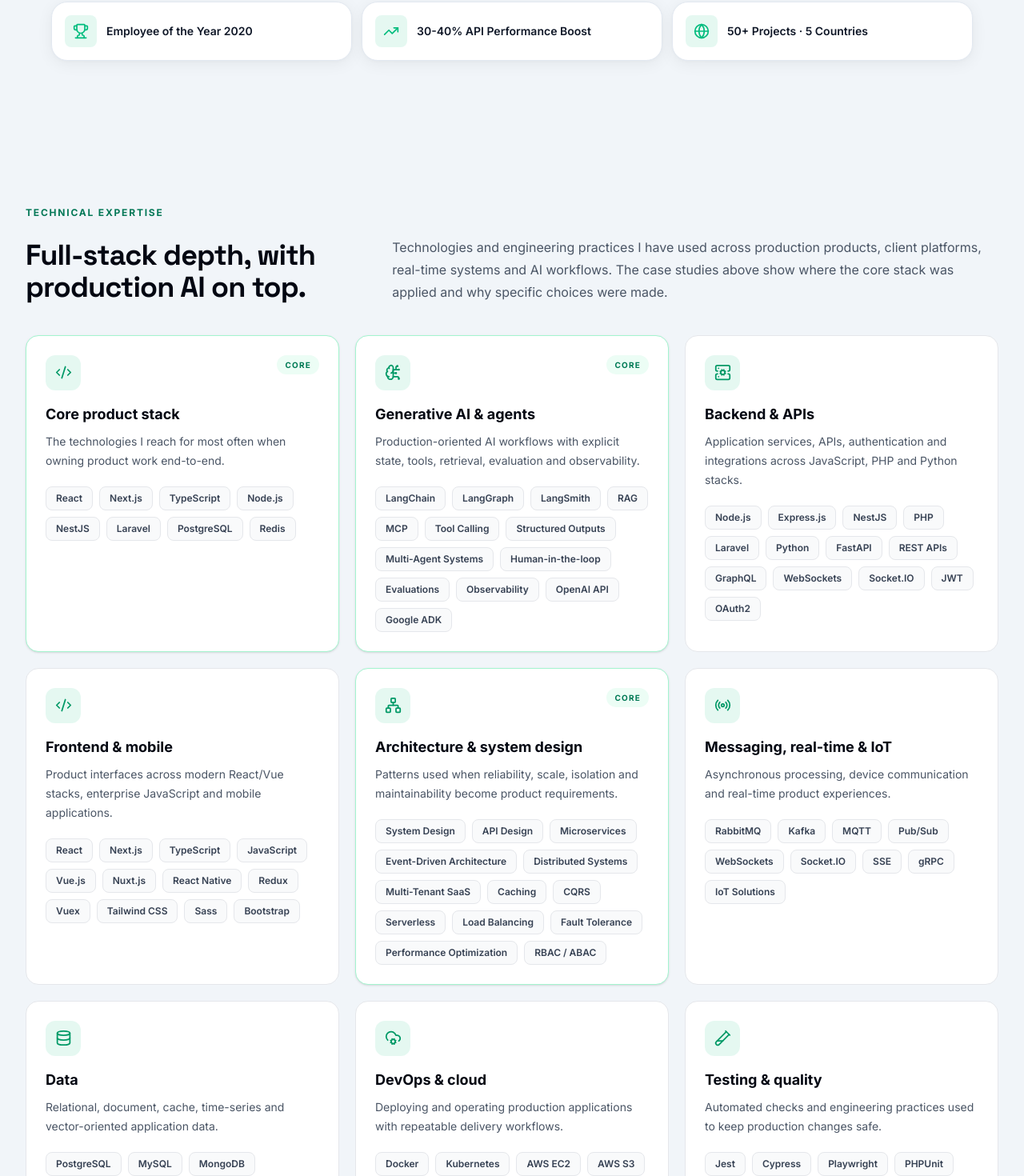
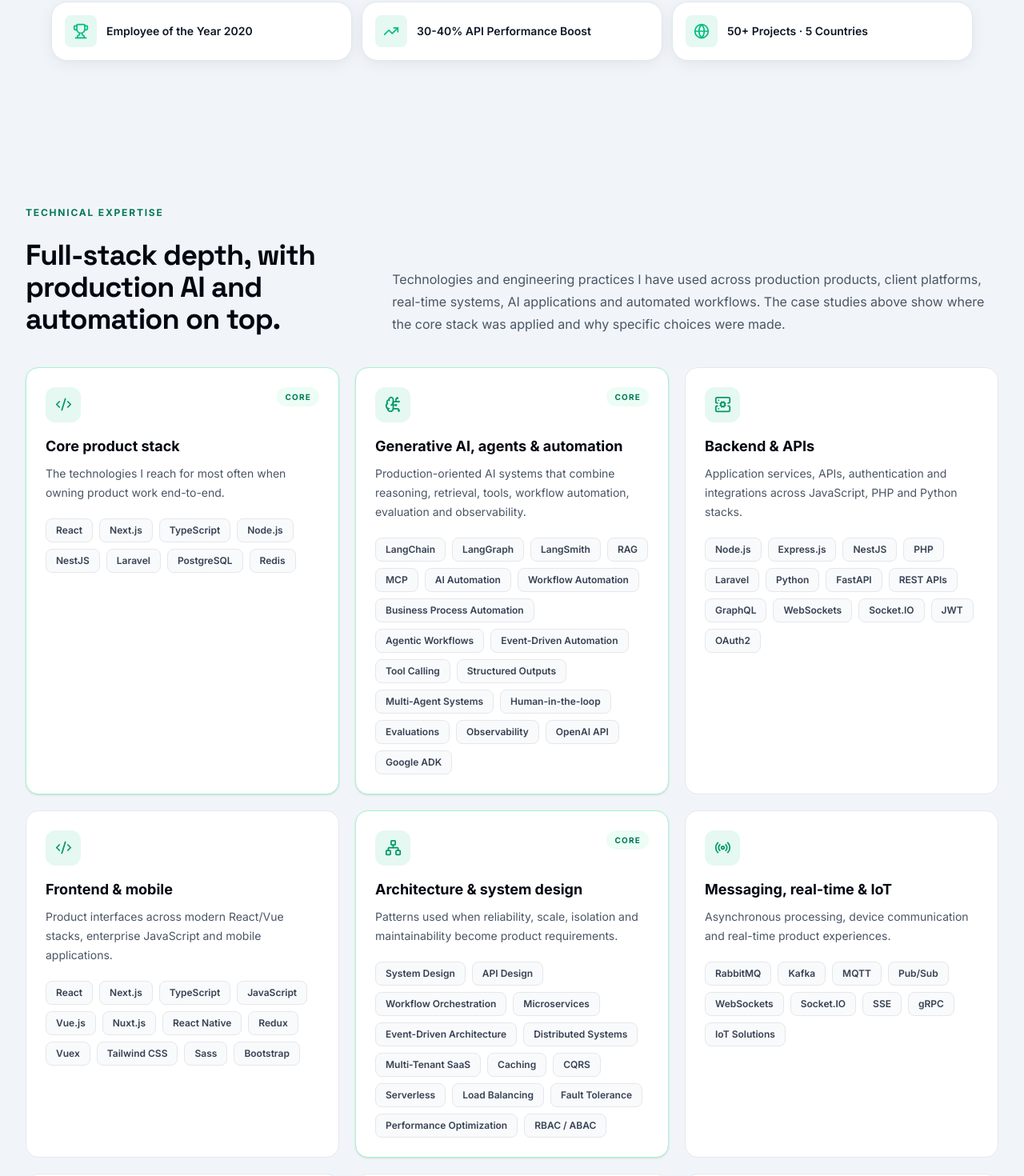
Before and after one commit to salman0butt/portfolio, a Next.js app: page / in a window 1280 px wide. Shown: the part 7668-9138 px from the top of the page at 80% size. Built offline with nearby package versions, Linux system fonts and the light colour scheme; no server answers; the database is empty.

Commit message:
feat: add AI automation skills

```diff
--- a/components/Skills.tsx
+++ b/components/Skills.tsx
@@ -29,11 +29,11 @@ const groups: SkillGroup[] = [
     skills: ['React', 'Next.js', 'TypeScript', 'Node.js', 'NestJS', 'Laravel', 'PostgreSQL', 'Redis'],
   },
   {
-    label: 'Generative AI & agents',
-    description: 'Production-oriented AI workflows with explicit state, tools, retrieval, evaluation and observability.',
+    label: 'Generative AI, agents & automation',
+    description: 'Production-oriented AI systems that combine reasoning, retrieval, tools, workflow automation, evaluation and observability.',
     icon: BrainCircuit,
     featured: true,
-    skills: ['LangChain', 'LangGraph', 'LangSmith', 'RAG', 'MCP', 'Tool Calling', 'Structured Outputs', 'Multi-Agent Systems', 'Human-in-the-loop', 'Evaluations', 'Observability', 'OpenAI API', 'Google ADK'],
+    skills: ['LangChain', 'LangGraph', 'LangSmith', 'RAG', 'MCP', 'AI Automation', 'Workflow Automation', 'Business Process Automation', 'Agentic Workflows', 'Event-Driven Automation', 'Tool Calling', 'Structured Outputs', 'Multi-Agent Systems', 'Human-in-the-loop', 'Evaluations', 'Observability', 'OpenAI API', 'Google ADK'],
   },
   {
     label: 'Backend & APIs',
@@ -52,7 +52,7 @@ const groups: SkillGroup[] = [
     description: 'Patterns used when reliability, scale, isolation and maintainability become product requirements.',
     icon: Network,
     featured: true,
-    skills: ['System Design', 'API Design', 'Microservices', 'Event-Driven Architecture', 'Distributed Systems', 'Multi-Tenant SaaS', 'Caching', 'CQRS', 'Serverless', 'Load Balancing', 'Fault Tolerance', 'Performance Optimization', 'RBAC / ABAC'],
+    skills: ['System Design', 'API Design', 'Workflow Orchestration', 'Microservices', 'Event-Driven Architecture', 'Distributed Systems', 'Multi-Tenant SaaS', 'Caching', 'CQRS', 'Serverless', 'Load Balancing', 'Fault Tolerance', 'Performance Optimization', 'RBAC / ABAC'],
   },
   {
     label: 'Messaging, real-time & IoT',
@@ -100,11 +100,11 @@ export default function Skills() {
           <div>
             <p className="section-label">TECHNICAL EXPERTISE</p>
             <h2 className="mt-3 font-[family-name:var(--font-space-grotesk)] text-3xl font-bold tracking-tight text-gray-950 sm:text-4xl dark:text-white">
-              Full-stack depth, with production AI on top.
+              Full-stack depth, with production AI and automation on top.
             </h2>
           </div>
           <p className="max-w-3xl text-base leading-7 text-gray-600 dark:text-gray-400">
-            Technologies and engineering practices I have used across production products, client platforms, real-time systems and AI workflows. The case studies above show where the core stack was applied and why specific choices were made.
+            Technologies and engineering practices I have used across production products, client platforms, real-time systems, AI applications and automated workflows. The case studies above show where the core stack was applied and why specific choices were made.
           </p>
         </div>
 
```
